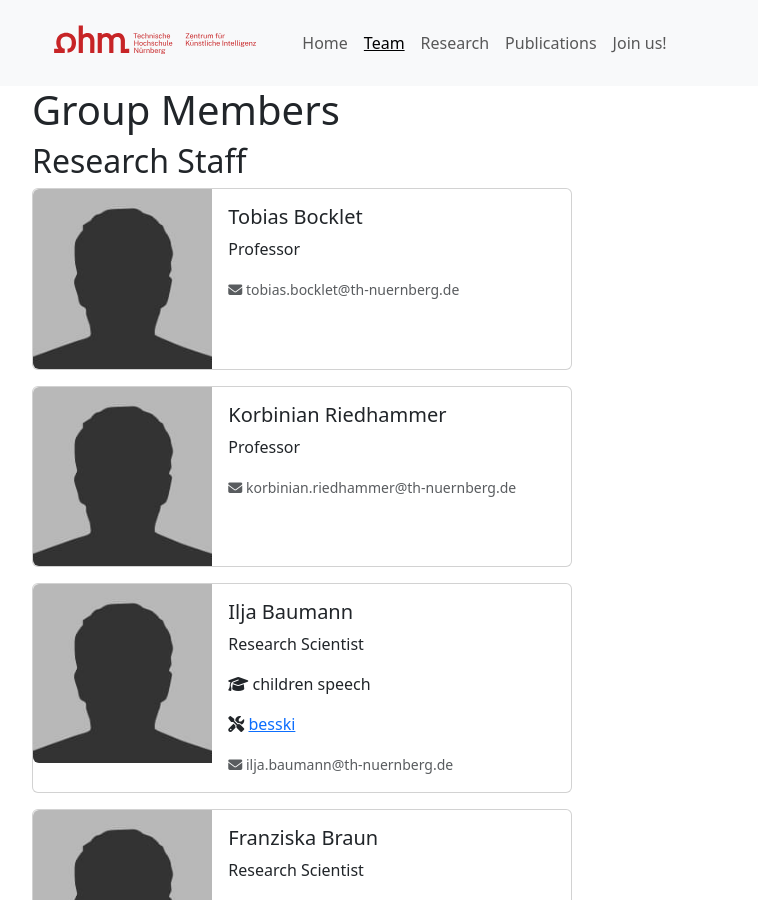
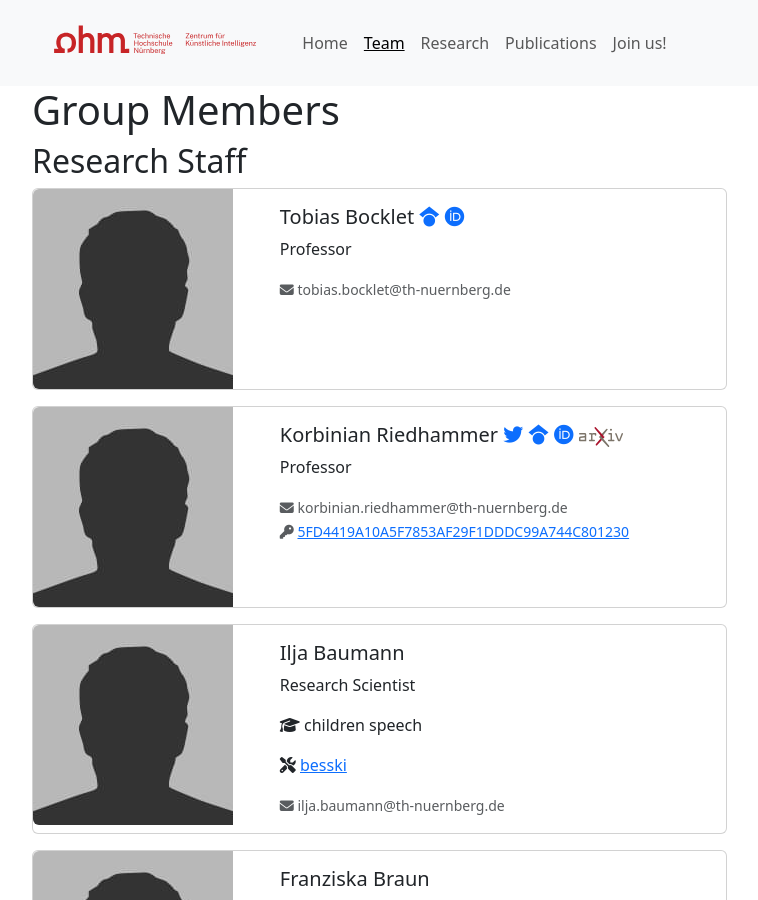
Before and after one commit to dwgnr/ki-zentrum.github.io, a Jekyll site: the page built from _pages/team.md, in a window 1280 px wide and 900 px high. Shown: the whole window, without its empty margins (145-903 px from the left). Built offline with Jekyll 4.4.1, drawn with Linux system fonts in a browser that asks for light colours.

Commit message:
added twitter, pgp, scholar etc. to team page

```diff
--- a/_pages/team.md
+++ b/_pages/team.md
@@ -12,14 +12,28 @@ permalink: /team/
 ## Research Staff
 
 {% for member in site.data.staff_scientific %}
-<div class="card mb-3" style="max-width: 540px;">
+<div class="card mb-3 w-75">
   <div class="row g-0">
     <div class="col-md-4">
       <img src="/images/team/{{ member.photo }}" class="img-fluid rounded-start" alt="...">
     </div>
     <div class="col-md-8">
       <div class="card-body">
-        <h5 class="card-title">{{ member.name }}</h5>
+        <h5 class="card-title">
+          {{ member.name }}
+          {% if member.twitter %}
+          <a href="https://twitter.com/{{member.twitter}}"><i class="fa-brands fa-twitter"></i></a>
+          {% endif %}
+          {% if member.gscholar %}
+          <a href="https://scholar.google.de/citations?user={{member.gscholar}}"><i class="fa-brands fa-google-scholar"></i></a>
+          {% endif %}
+          {% if member.orcid %}
+          <a href="https://orcid.org/{{member.orcid}}"><i class="fa-brands fa-orcid"></i></a>
+          {% endif %}
+          {% if member.arxiv %}
+          <a href="https://arxiv.org/a/{{member.arxiv}}.html"><img src="/images/arxiv-logo.svg" style="display: inline-block; height: 1em;"></a>
+          {% endif %}
+        </h5>
         <p class="card-text">{{ member.info }}</p>
         {% if member.subject %}
         <p class="card-text"><i class="fa-solid fa-graduation-cap"></i> {{ member.subject }}</p>
@@ -31,7 +45,13 @@ permalink: /team/
           {% endfor %}
         </p>
         {% endif %}
-        <p class="card-text"><small class="text-body-secondary"><i class="fa-solid fa-envelope"></i> {{ member.email }} </small></p>
+        <p class="card-text">
+          <small class="text-body-secondary"><i class="fa-solid fa-envelope"></i> {{ member.email }}
+          {% if member.pgp %}
+            <br/><i class="fa-solid fa-key"></i> <a href="https://keys.openpgp.org/vks/v1/by-fingerprint/{{member.pgp}}" target="_blank">{{ member.pgp }}</a>
+          {% endif %}
+          </small>
+        </p>
       </div>
     </div>
   </div>
@@ -42,7 +62,7 @@ permalink: /team/
 ## Administrative Support
 
 {% for member in site.data.staff_admin %}
-<div class="card mb-3" style="max-width: 540px;">
+<div class="card mb-3 w-75">
   <div class="row g-0">
     <div class="col-md-4">
       <img src="/images/team/{{ member.photo }}" class="img-fluid rounded-start" alt="...">
@@ -50,8 +70,19 @@ permalink: /team/
     <div class="col-md-8">
       <div class="card-body">
         <h5 class="card-title">{{ member.name }}</h5>
-        <p class="card-text">{{ member.info }}</p>
-        <p class="card-text"><small class="text-body-secondary"><i class="fa-solid fa-envelope"></i> {{ member.email }}</small></p>
+        <p class="card-text">
+          {{ member.info }}
+          {% if member.twitter %}
+          <a href="https://twitter.com/{{member.twitter}}"><i class="fa-brands fa-twitter"></i></a>
+          {% endif %}
+        </p>
+        <p class="card-text">
+          <small class="text-body-secondary"><i class="fa-solid fa-envelope"></i> {{ member.email }}
+          {% if member.pgp %}
+            <br/><i class="fa-solid fa-key"></i> <a href="https://keys.openpgp.org/vks/v1/by-fingerprint/{{member.pgp}}" target="_blank">{{ member.pgp }}</a>
+          {% endif %}
+          </small>
+        </p>
       </div>
     </div>
   </div>
@@ -62,16 +93,36 @@ permalink: /team/
 ## Alumni
 
 {% for member in site.data.alumni %}
-<div class="card mb-3" style="max-width: 540px;">
+<div class="card mb-3 w-75">
   <div class="row g-0">
     <div class="col-md-4">
       <img src="/images/team/{{ member.photo }}" class="img-fluid rounded-start" alt="...">
     </div>
     <div class="col-md-8">
       <div class="card-body">
-        <h5 class="card-title">{{ member.name }}</h5>
+        <h5 class="card-title">
+          {{ member.name }}
+          {% if member.twitter %}
+          <a href="https://twitter.com/{{member.twitter}}"><i class="fa-brands fa-twitter"></i></a>
+          {% endif %}
+          {% if member.gscholar %}
+          <a href="https://scholar.google.de/citations?user={{member.gscholar}}"><i class="fa-brands fa-google-scholar"></i></a>
+          {% endif %}
+          {% if member.orcid %}
+          <a href="https://orcid.org/{{member.orcid}}"><i class="fa-brands fa-orcid"></i></a>
+          {% endif %}
+          {% if member.arxiv %}
+          <a href="https://arxiv.org/a/{{member.arxiv}}.html"><img src="/images/arxiv-logo.svg" style="display: inline-block; height: 1em;"></a>
+          {% endif %}
+        </h5>
         <p class="card-text">{{ member.info }}</p>
-        <p class="card-text"><small class="text-body-secondary"><i class="fa-solid fa-envelope"></i> {{ member.email }}</small></p>
+        <p class="card-text">
+          <small class="text-body-secondary"><i class="fa-solid fa-envelope"></i> {{ member.email }}
+          {% if member.pgp %}
+            <br/><i class="fa-solid fa-key"></i> <a href="https://keys.openpgp.org/vks/v1/by-fingerprint/{{member.pgp}}" target="_blank">{{ member.pgp }}</a>
+          {% endif %}
+          </small>
+        </p>
       </div>
     </div>
   </div>
```
Also changed, not shown: _data/staff_scientific.yml (+7 -0 lines), css/main.scss (line endings or trailing spaces), images/arxiv-logo.svg (added).
